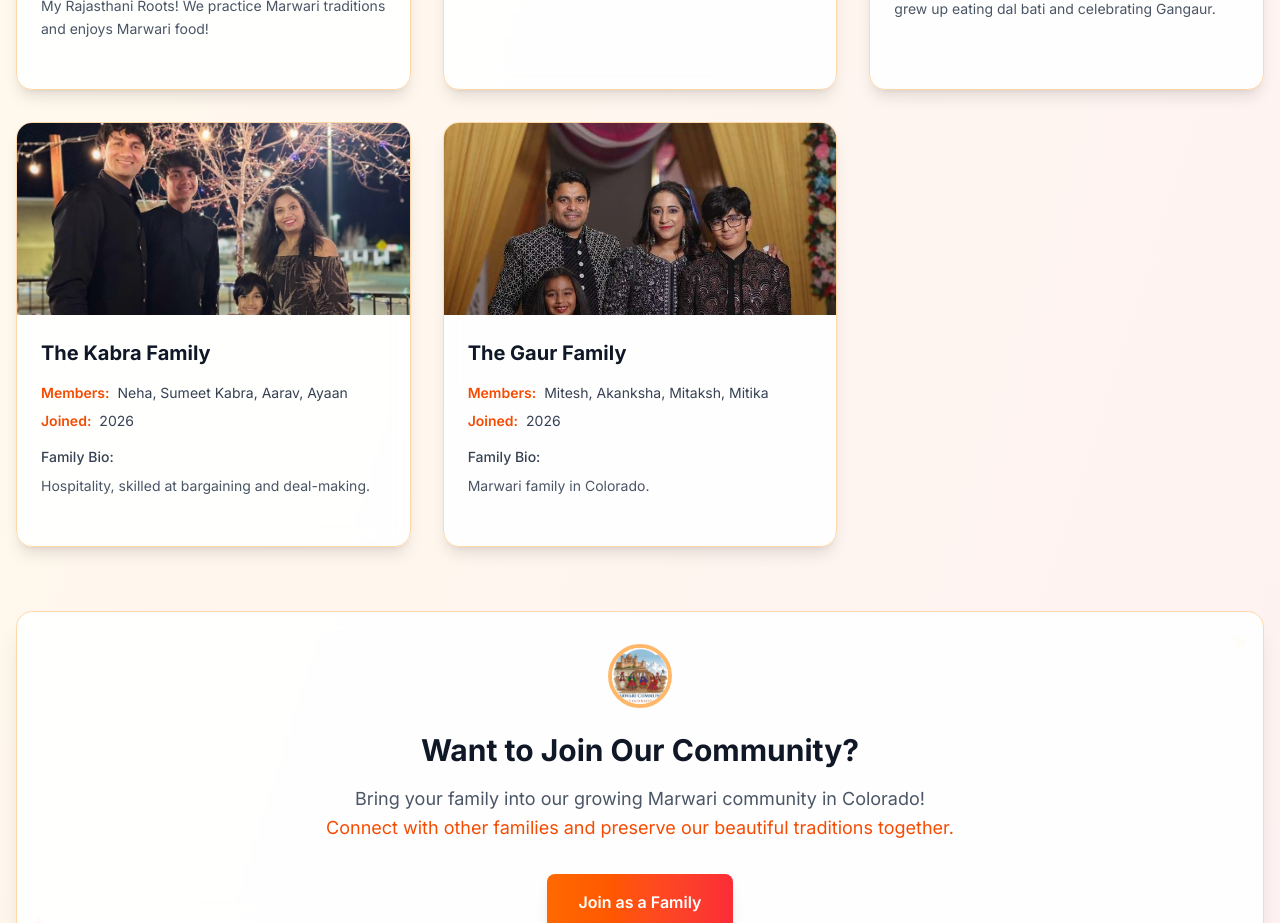
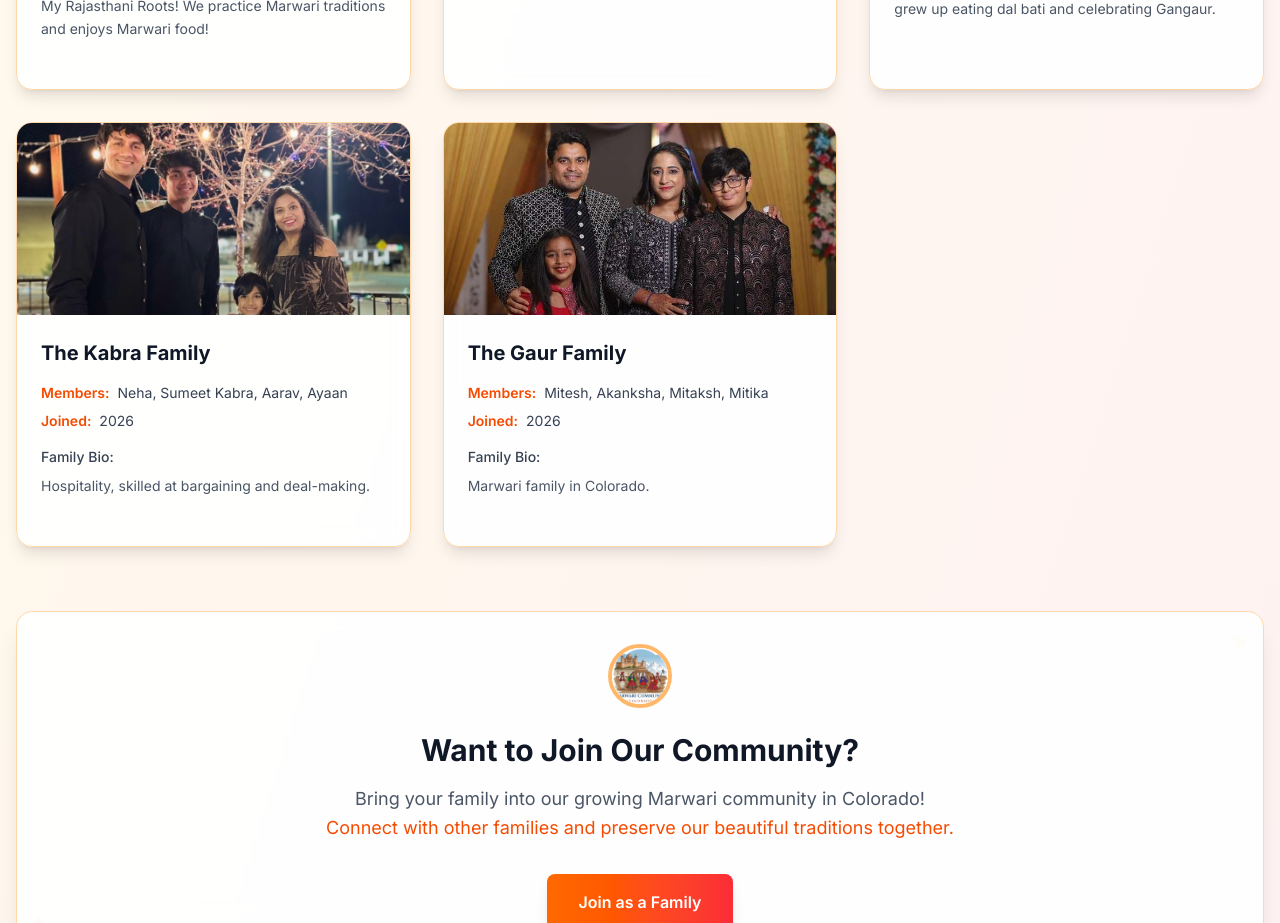
Before and after one commit to rsodani28/marwadi-community-colorado, a Next.js app: page /members in a window 1280 px wide. Shown: the part 3040-3963 px from the top of the page. Built offline with nearby package versions, Linux system fonts and the light colour scheme.

Commit message:
Adjust Gaur photo position

```diff
--- a/src/pages/members.tsx
+++ b/src/pages/members.tsx
@@ -196,7 +196,7 @@ const families: Family[] = [
     title: "Community Member",
     bio: "Marwari family in Colorado.",
     profileImage: encodeURI("/PeoplePhotos/MemberPhotos/Gaur.jpg"),
-    imagePosition: "50% 25%"
+    imagePosition: "50% 35%"
   }
 ];
 
```
